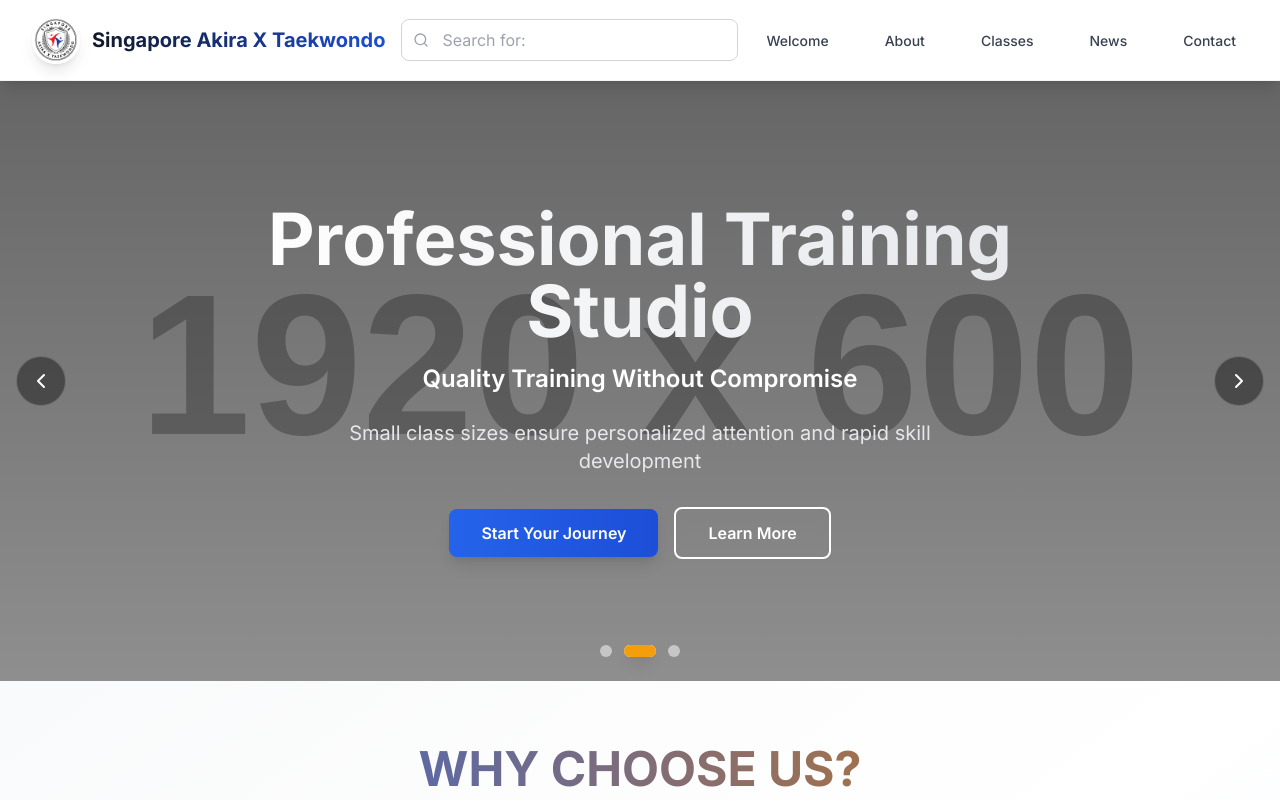
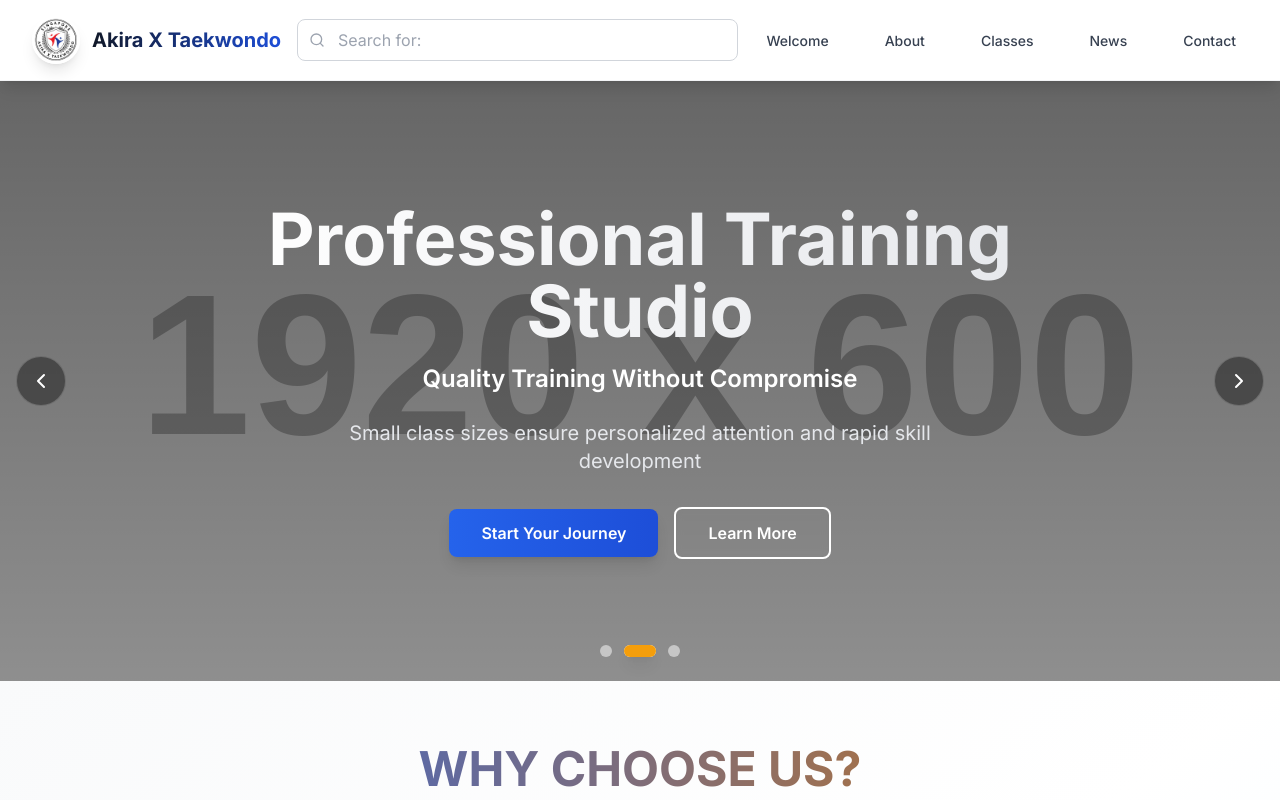
Before and after one commit to yorhagengyue/akiraxtkd, a Next.js app: page / in a window 1280 px wide. Shown: the top 800 px of the page. Built offline with nearby package versions, Linux system fonts and the light colour scheme.

Commit message:
Remove Singapore from brand name - Update brand name from Singapore Akira X Taekwondo to Akira X Taekwondo - Update all metadata, titles, and copyright information

```diff
--- a/app/layout.tsx
+++ b/app/layout.tsx
@@ -5,12 +5,12 @@ import './globals.css'
 const inter = Inter({ subsets: ['latin'] })
 
 export const metadata: Metadata = {
-  title: 'Singapore Akira X Taekwondo - Premier Taekwondo Training',
-  description: 'Professional taekwondo academy in Singapore offering world-class training programs for all ages. Expert instructors and comprehensive programs for every skill level.',
-  keywords: 'taekwondo, Singapore, martial arts, Akira X, training, classes, self defense',
-  authors: [{ name: 'Singapore Akira X Taekwondo' }],
-  creator: 'Singapore Akira X Taekwondo',
-  publisher: 'Singapore Akira X Taekwondo',
+  title: 'Akira X Taekwondo - Premier Taekwondo Training',
+  description: 'Professional taekwondo academy offering world-class training programs for all ages. Expert instructors and comprehensive programs for every skill level.',
+  keywords: 'taekwondo, martial arts, Akira X, training, classes, self defense',
+  authors: [{ name: 'Akira X Taekwondo' }],
+  creator: 'Akira X Taekwondo',
+  publisher: 'Akira X Taekwondo',
   icons: {
     icon: [
       { url: '/img/logo.jpg', sizes: '32x32', type: 'image/jpeg' },
@@ -30,21 +30,21 @@ export const metadata: Metadata = {
     type: 'website',
     locale: 'en_SG',
     url: 'https://akiraxtkd.pages.dev',
-    title: 'Singapore Akira X Taekwondo - Premier Taekwondo Training',
-    description: 'Professional taekwondo academy in Singapore offering world-class training programs for all ages.',
+    title: 'Akira X Taekwondo - Premier Taekwondo Training',
+    description: 'Professional taekwondo academy offering world-class training programs for all ages.',
     images: [
       {
         url: '/img/logo.jpg',
         width: 1200,
         height: 630,
-        alt: 'Singapore Akira X Taekwondo Logo',
+        alt: 'Akira X Taekwondo Logo',
       },
     ],
   },
   twitter: {
     card: 'summary_large_image',
-    title: 'Singapore Akira X Taekwondo - Premier Taekwondo Training',
-    description: 'Professional taekwondo academy in Singapore offering world-class training programs for all ages.',
+    title: 'Akira X Taekwondo - Premier Taekwondo Training',
+    description: 'Professional taekwondo academy offering world-class training programs for all ages.',
     images: ['/img/logo.jpg'],
   },
 }
--- a/components/Footer.tsx
+++ b/components/Footer.tsx
@@ -17,7 +17,7 @@ export default function Footer() {
           </div>
 
           <div className="text-gray-400 text-sm">
-            © 2024 Singapore Akira X Taekwondo. All rights reserved.
+            © 2024 Akira X Taekwondo. All rights reserved.
           </div>
         </div>
 
--- a/components/Header.tsx
+++ b/components/Header.tsx
@@ -36,7 +36,7 @@ export default function Header() {
               />
             </div>
             <span className="ml-3 text-xl font-bold bg-gradient-to-r from-gray-900 to-primary-700 bg-clip-text text-transparent">
-              Singapore Akira X Taekwondo
+              Akira X Taekwondo
             </span>
           </div>
 
```
